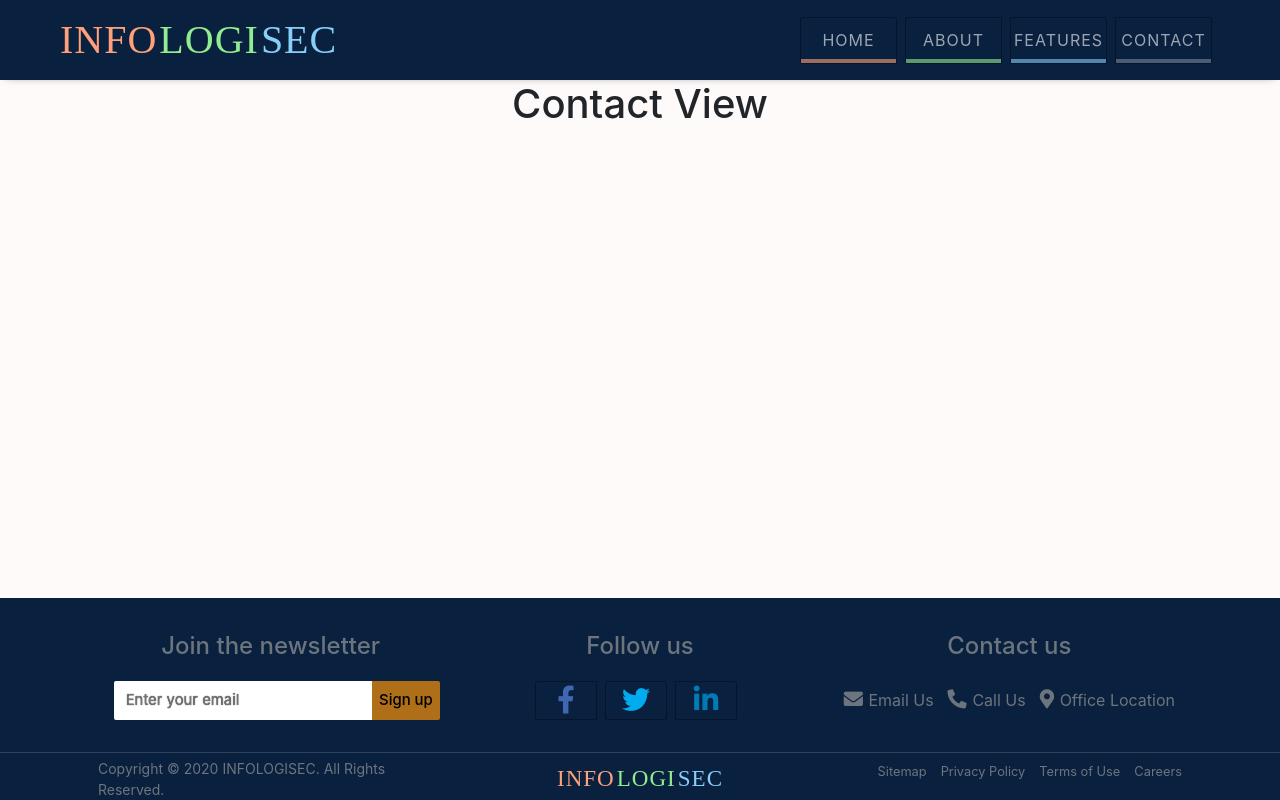
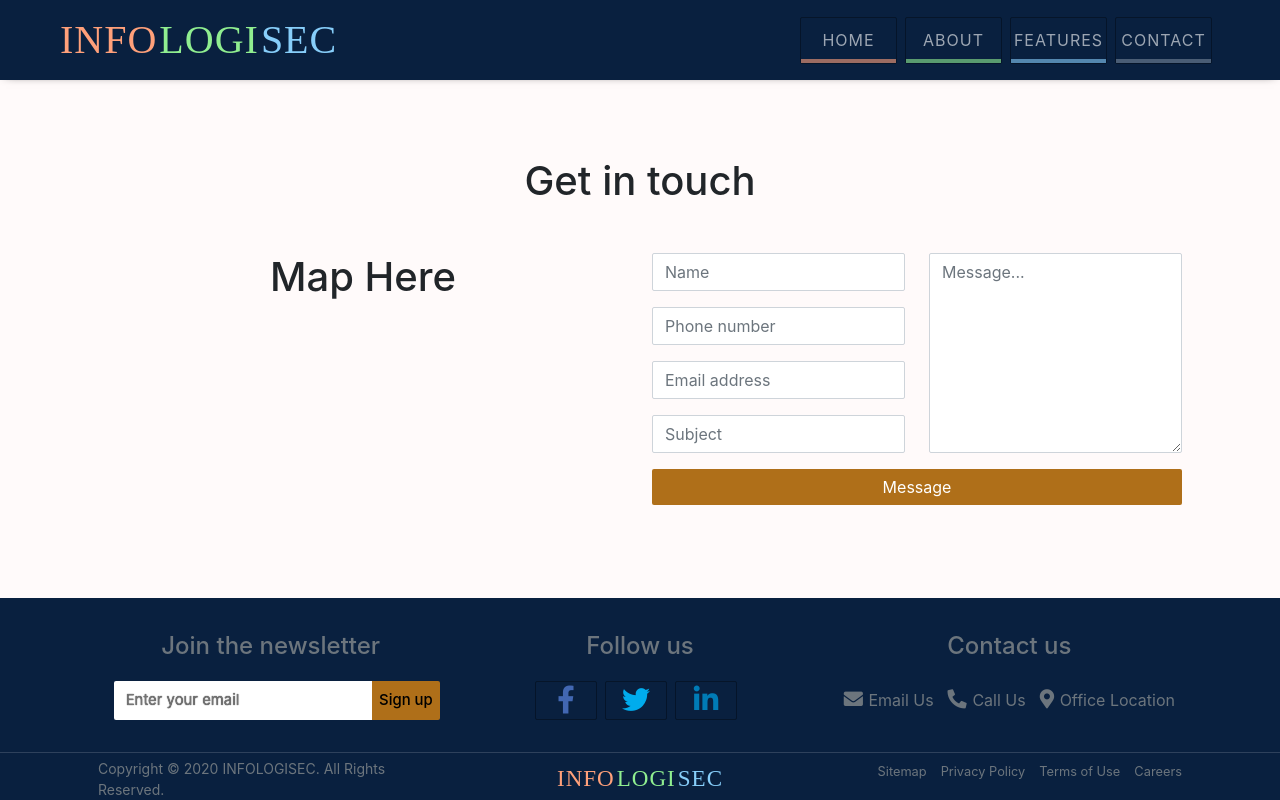
Before and after one commit to shbmfu003/genesis, a React (Create React App) app: page /contact in a window 1280 px wide. Built offline with nearby package versions, Linux system fonts and the light colour scheme; a web font is replaced by a local one.

Commit message:
basic contact view

```diff
--- a/src/views/contact/contact.view.jsx
+++ b/src/views/contact/contact.view.jsx
@@ -1,10 +1,67 @@
 import React from "react";
+import "./contact.view.scss";
+
+const ContactDetails = [
+	{
+		id: "name",
+		type: "text",
+		placeholder: "Name",
+	},
+	{
+		id: "phone",
+		type: "text",
+		placeholder: "Phone number",
+	},
+	{
+		id: "email",
+		type: "email",
+		placeholder: "Email address",
+	},
+	{
+		id: "subject",
+		type: "text",
+		placeholder: "Subject",
+	},
+];
 
 const ContactView = () => {
+	const contactFormInput = ContactDetails.map((detail) => {
+		return (
+			<input
+				key={detail.id}
+				className='form-control row mb-3'
+				type={detail.type}
+				name={`input${detail.id}`}
+				id={detail.id}
+				placeholder={detail.placeholder}
+				required
+			/>
+		);
+	});
+
 	return (
-		<div>
-			<h1>Contact View</h1>
-		</div>
+		<section className='contact contact-view container'>
+			<div className='row equal gx-0'>
+				<h1>Get in touch</h1>
+				<section className='contact-map col'>
+					<h1>Map Here</h1>
+				</section>
+
+				<section className='contact-form col'>
+					<form className='form-wrapper row'>
+						<div className='col'>{contactFormInput}</div>
+						<div className='col pb-3'>
+							<textarea name='message' className='form-control' id='message' placeholder='Message...' />
+						</div>
+						<div className='container'>
+							<button type='submit' className='btn btn-info'>
+								Message
+							</button>
+						</div>
+					</form>
+				</section>
+			</div>
+		</section>
 	);
 };
 
--- a/src/views/contact/contact.view.scss
+++ b/src/views/contact/contact.view.scss
@@ -0,0 +1,67 @@
+section.contact {
+	&-view {
+		height: 100%;
+
+		h1 {
+			font-size: 40px;
+			margin-bottom: 1.2em;
+		}
+
+		> .row {
+			height: 100%;
+		}
+	}
+
+	@media (min-width: 768px) {
+		.row.equal {
+			display: flex;
+			flex-wrap: wrap;
+			align-content: center;
+		}
+	}
+
+	&-details {
+		> article {
+			height: 50%;
+		}
+
+		li {
+			margin-bottom: 0.5em;
+		}
+
+		span {
+			margin-left: 1em;
+			opacity: 0.85;
+		}
+
+		a {
+			text-decoration: none;
+		}
+	}
+
+	&-form {
+		.form-wrapper {
+			margin: 0;
+		}
+
+		input {
+			margin: 0 0 1em;
+			border-radius: 2px;
+		}
+
+		textarea {
+			width: 100%;
+			height: 100%;
+			margin-bottom: 1em;
+			border-radius: 2px;
+		}
+
+		button {
+			width: 100%;
+			border-radius: 2px;
+			margin-bottom: 1em;
+			background-color: #af6f19;
+			border: none;
+		}
+	}
+}
```
